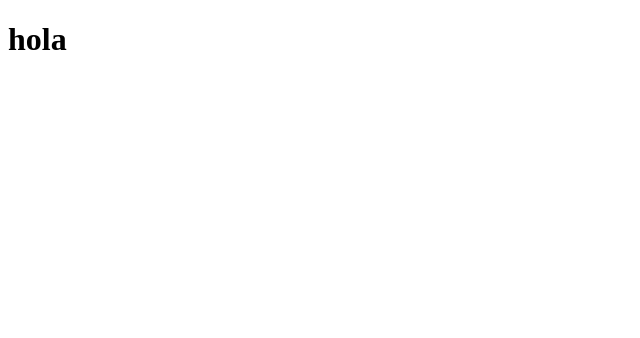
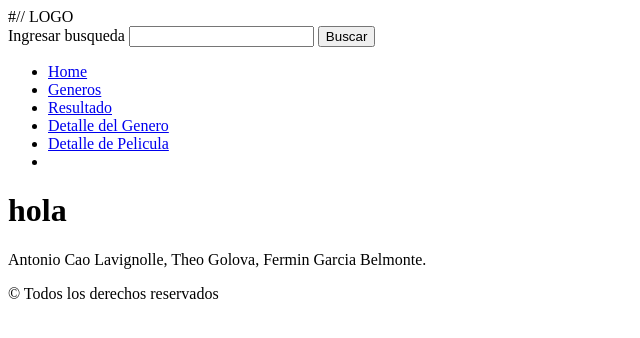
Before and after one commit to theogolova/tp1, a plain HTML site: page favoritos.html in a window 1280 px wide. Shown: the whole page, without its empty margins (0-640 px from the left). Drawn offline with Linux system fonts and the light colour scheme.

Commit message:
todas las nav

```diff
--- a/favoritos.html
+++ b/favoritos.html
@@ -7,6 +7,39 @@
     <link rel="stylesheet" href="./css/styles.css">
 </head>
 <body>
-    <h1>hola</h1>
+    <header>
+        #// LOGO
+
+        <form action="resultado.html" method="get">
+            <label for="busqueda">Ingresar busqueda</label>
+            <input type="text" id="busqueda" name="q" required>
+            <button type="submit"> Buscar</button>
+        </form>
+
+            <nav>
+                <ul>
+                    <li><a href="home.html">Home</a></li>
+                    <li><a href="generos.html">Generos</a></li>
+                    <li><a href="resultado.html">Resultado</a></li>
+                    <li><a href="detalledelgenero.html">Detalle del Genero</a></li>
+                    <li><a href="detallepelicula.html">Detalle de Pelicula</a></li>
+                    <li><a href=""></a></li>
+                </ul>
+
+
+
+            </nav>
+
+
+    </header>
+    <main>
+        <h1>hola</h1>
+
+    </main>
+    <footer>
+
+        <p>Antonio Cao Lavignolle, Theo Golova, Fermin Garcia Belmonte.</p>
+        <p>&copy; Todos los derechos reservados</p>
+    </footer>
 </body>
 </html>
```
Also changed, not shown: detalledelgenero.html (+25 -2 lines), detallepelicula.html (+23 -1 lines), generos.html (+33 -0 lines), resultado.html (+36 -0 lines).
